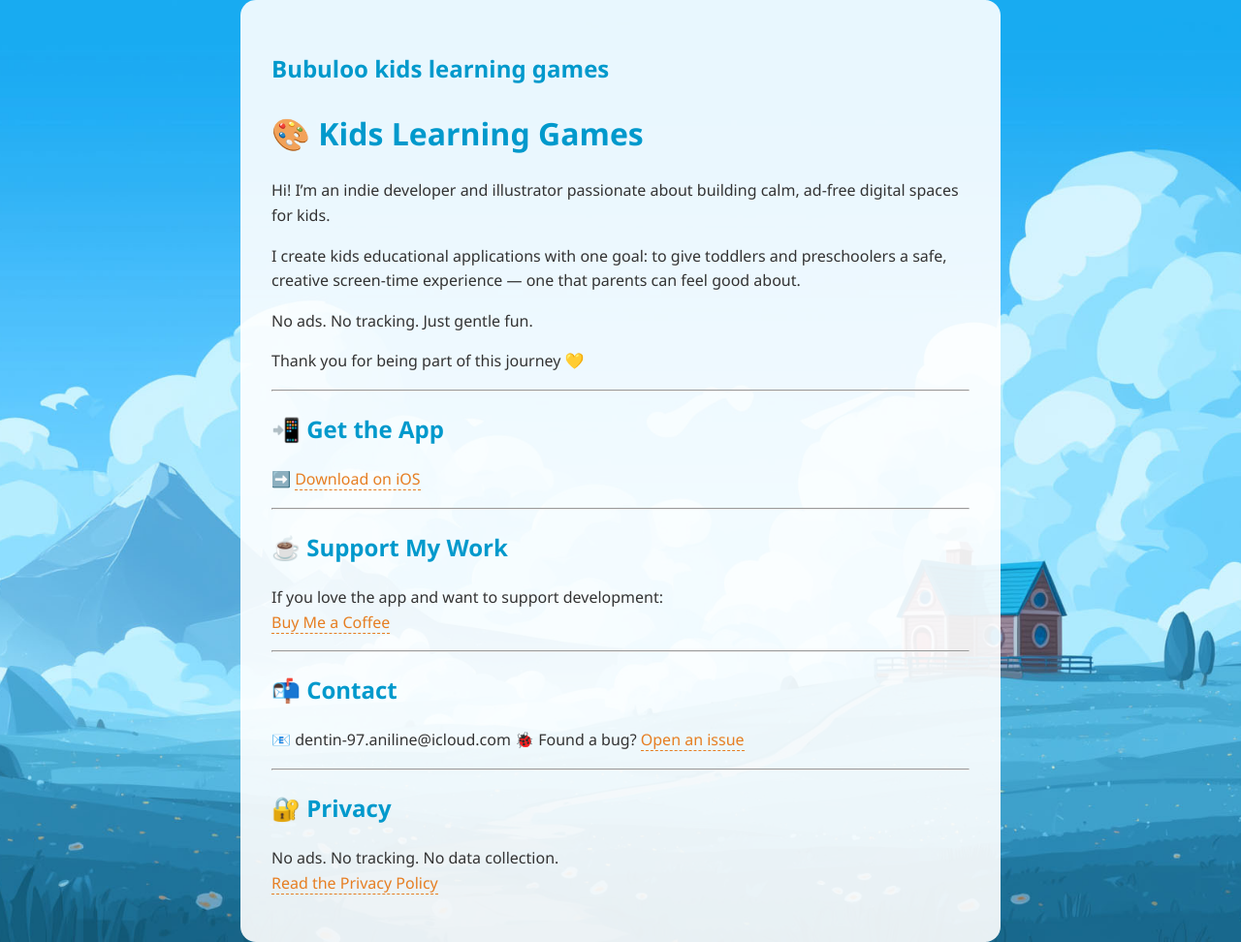
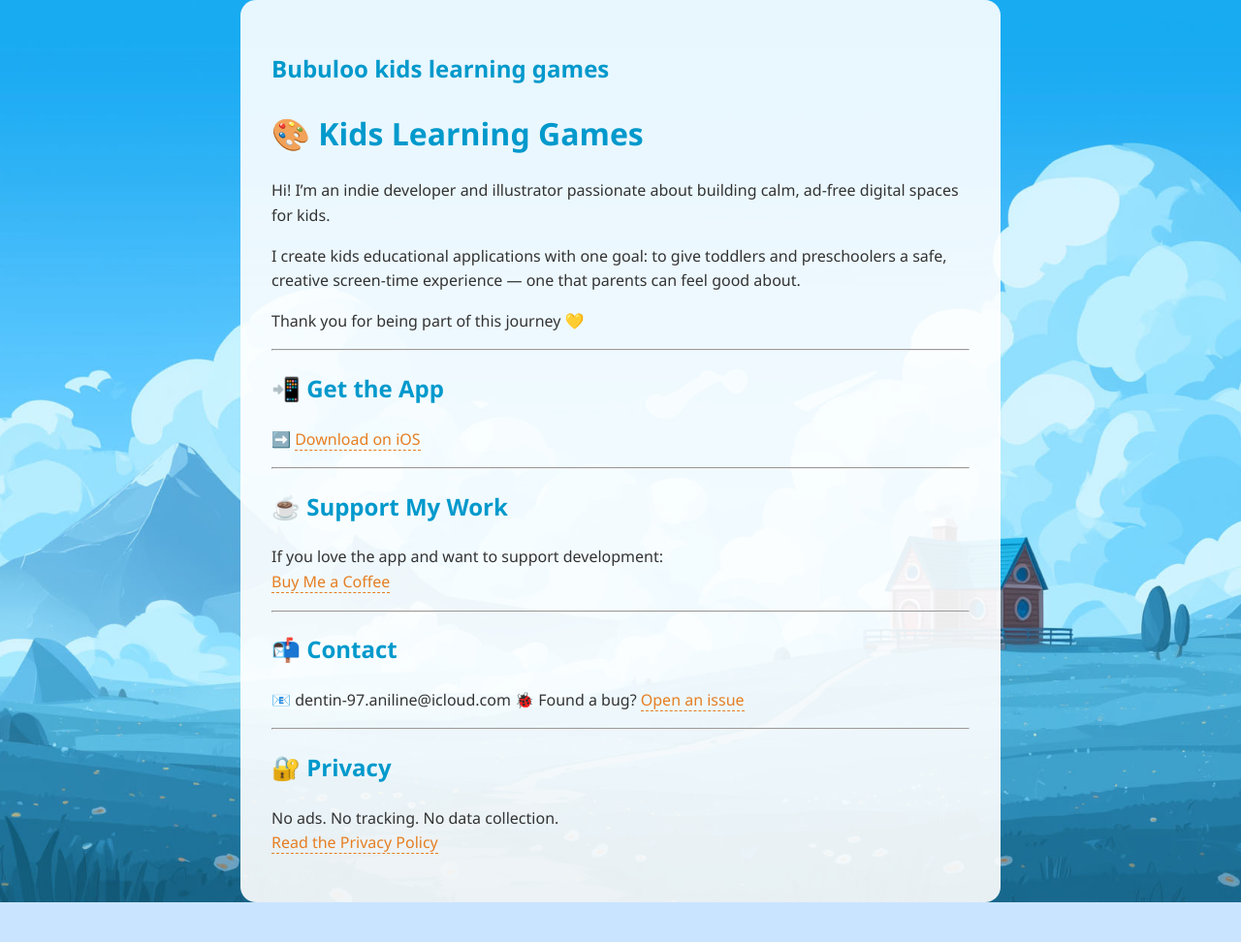
Before and after one commit to MagicScribble/bubuloo-kids-learning-app, a Jekyll site: the page built from index.md, in a window 1280 px wide. Shown: the whole page at 97% size. Built offline with Jekyll 4.4.1, drawn with Linux system fonts in a browser that asks for light colours; our own code applies the rules of GitHub Pages for plain Markdown files; after the commit the page ends 931 px from its top, so only the background shows below that.

Commit message:
Update index.md

```diff
--- a/index.md
+++ b/index.md
@@ -11,8 +11,6 @@
 Hi! I’m an indie developer and illustrator passionate about building calm, ad-free digital spaces for kids.
 
 I create kids educational applications with one goal: to give toddlers and preschoolers a safe, creative screen-time experience — one that parents can feel good about.
-
-No ads. No tracking. Just gentle fun.
 
 Thank you for being part of this journey 💛
 
```
